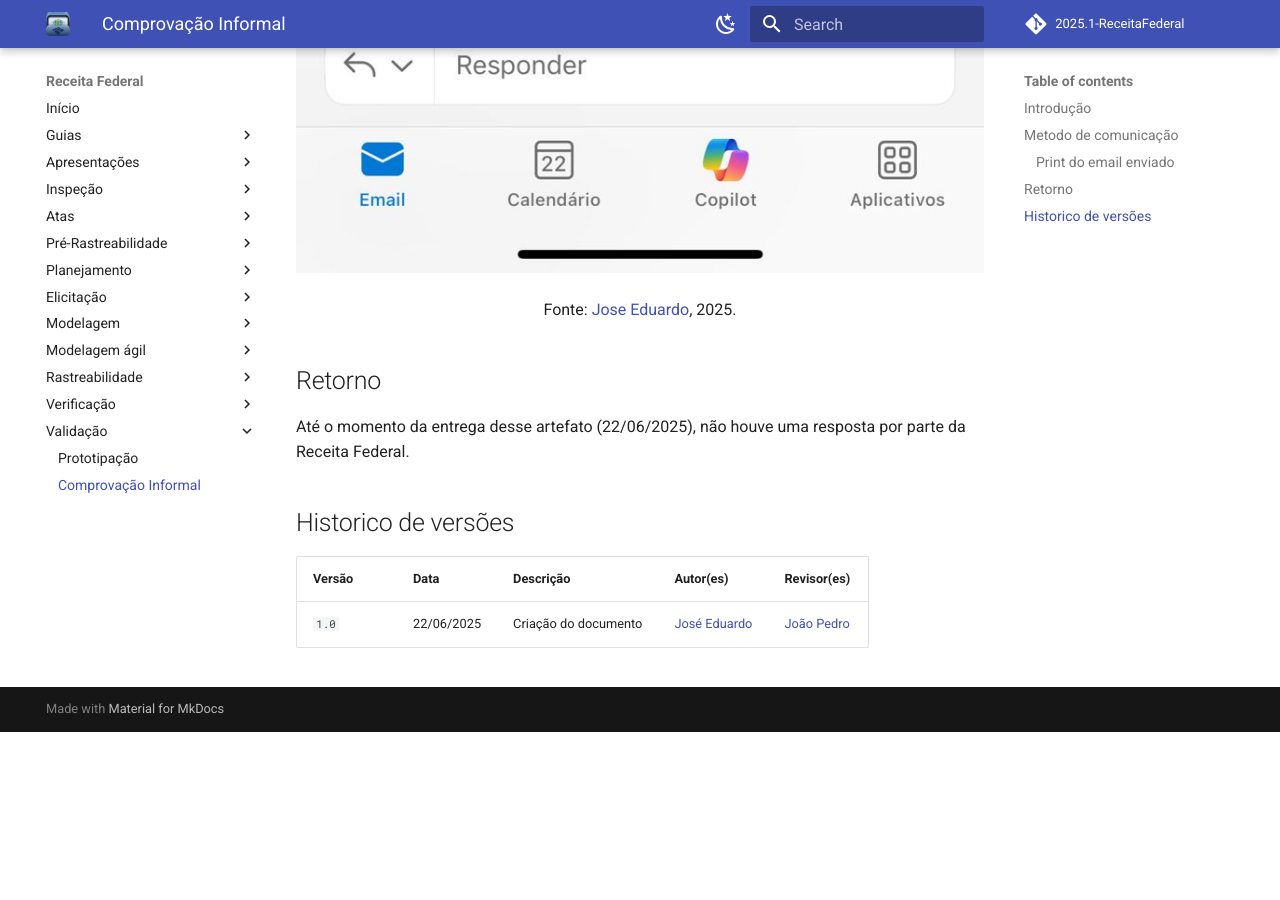
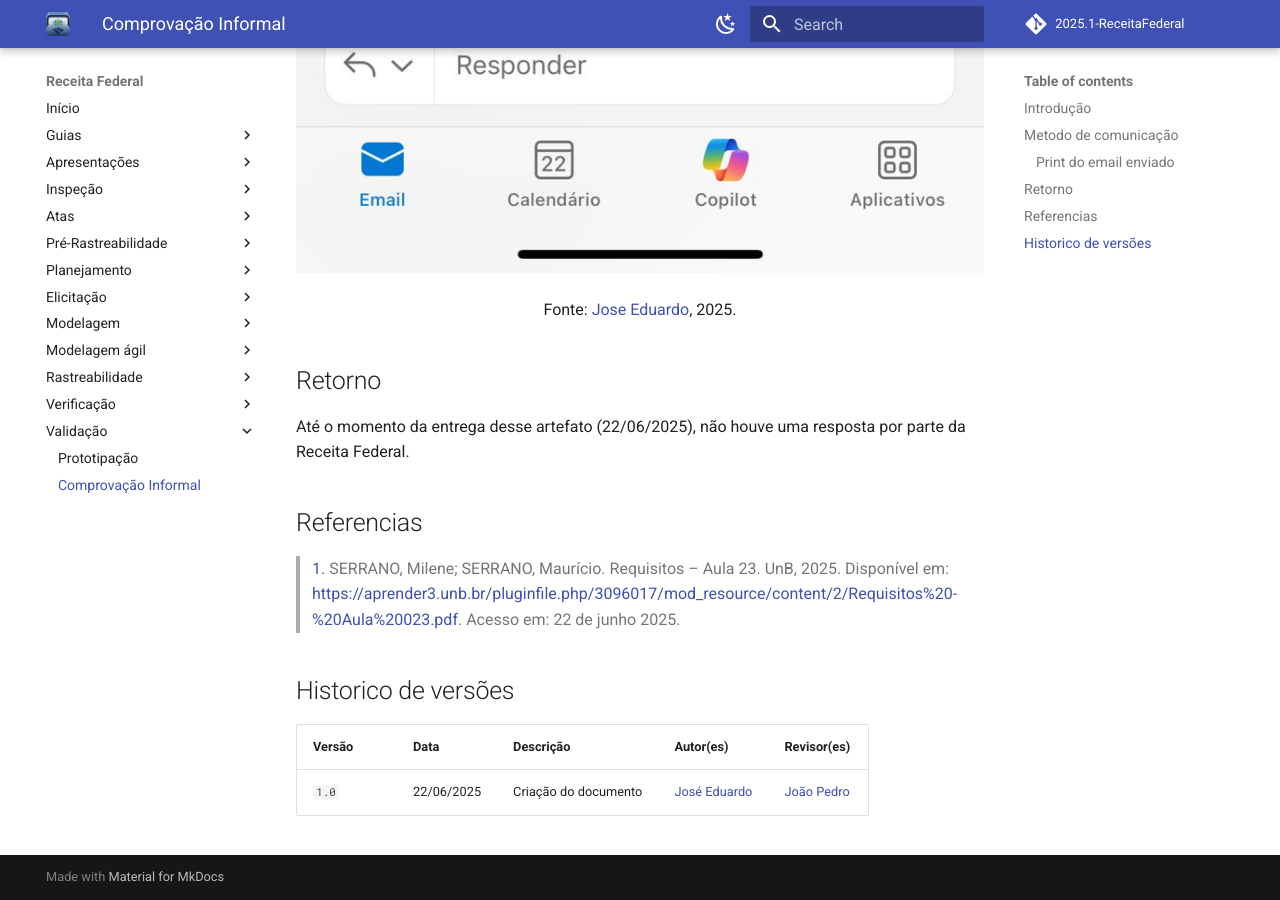
Before and after one commit to Requisitos-de-Software/2025.1-Meu-INSS, an MkDocs documentation site: the page built from docs/validacao/comprovante-informal.md, in a window 1280 px wide and 900 px high, scrolled down 3644 px. Built offline with MkDocs 1.6.1 and Material for MkDocs 9.7.7, drawn with Linux system fonts in a browser that asks for light colours; comment, search, counter and statistics services are not loaded; before the commit the page ends 4376 px from its top, so only the background shows below that.

Commit message:
add referencias

```diff
--- a/docs/validacao/comprovante-informal.md
+++ b/docs/validacao/comprovante-informal.md
@@ -30,6 +30,13 @@
 
 Até o momento da entrega desse artefato (22/06/2025), não houve uma resposta por parte da Receita Federal.
 
+
+## Referencias
+
+> <a>1.</a> SERRANO, Milene; SERRANO, Maurício. Requisitos – Aula 23. UnB, 2025. Disponível em: [https://aprender3.unb.br/pluginfile.php/3096017/mod_resource/content/2/Requisitos%20-%20Aula%20023.pdf](https://aprender3.unb.br/pluginfile.php/3096017/mod_resource/content/2/Requisitos%20-%20Aula%20023.pdf). Acesso em: 22 de junho 2025.
+>
+
+
 ## Historico de versões
 
 | Versão | Data       | Descrição                                      | Autor(es)                                      | Revisor(es)                                    |
```
